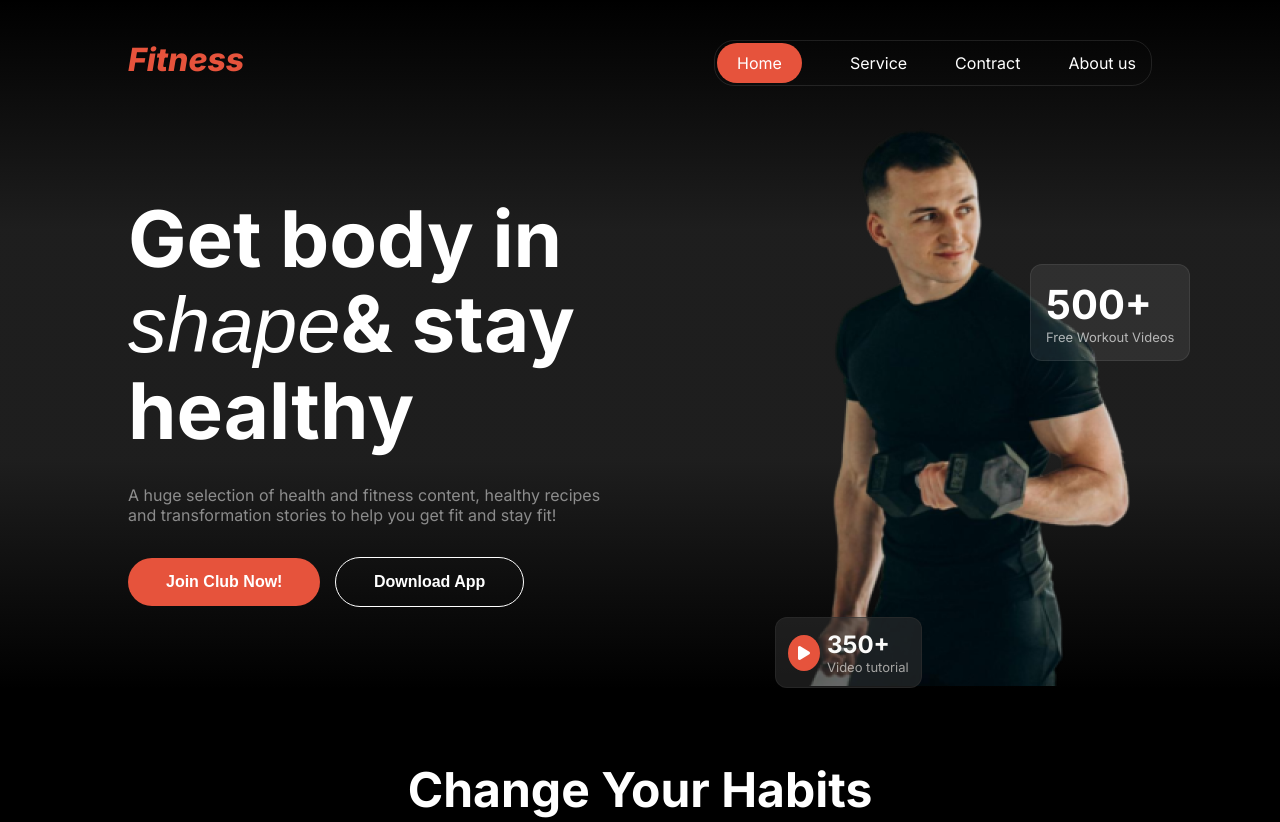
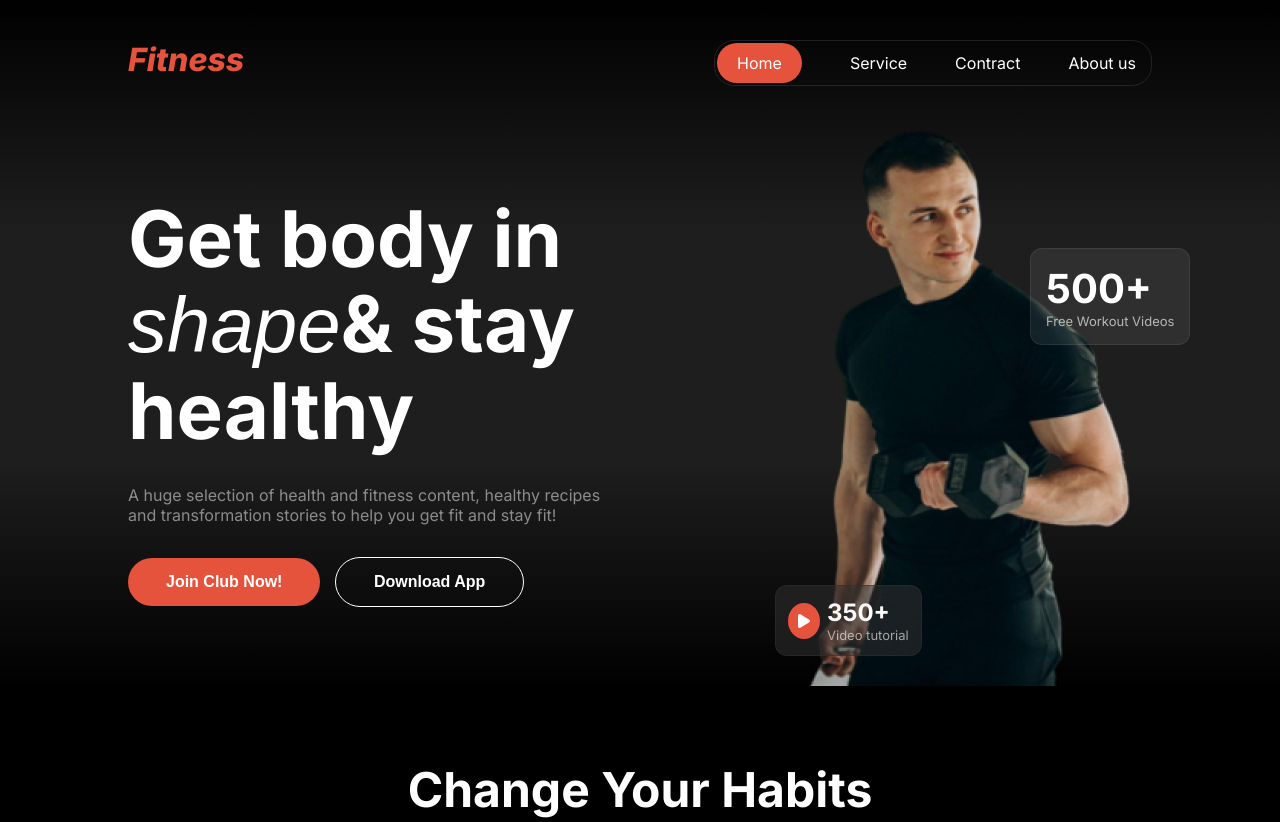
Before and after one commit to fa-mishuk/assignment-two, a plain HTML site: page index.html in a window 1280 px wide. Shown: the top 822 px of the page. Drawn offline with Linux system fonts and the light colour scheme; a web font is replaced by a local one.

Commit message:
received my new file

```diff
--- a/style.css
+++ b/style.css
@@ -154,7 +154,7 @@ body {
     padding: 12px;
     border-radius: 12px;
     position: absolute;
-    bottom: 14%;
+    bottom: 18%;
     right: 28%;
     border: 1px solid #3030308A;
 }
@@ -197,7 +197,7 @@ body {
     border-radius: 12px;
     background-color: #FFFFFF14;
     position: absolute;
-    top: 33%;
+    top: 31%;
     right: 7%;
     border: 1px solid #FFFFFF14;
 }
```
